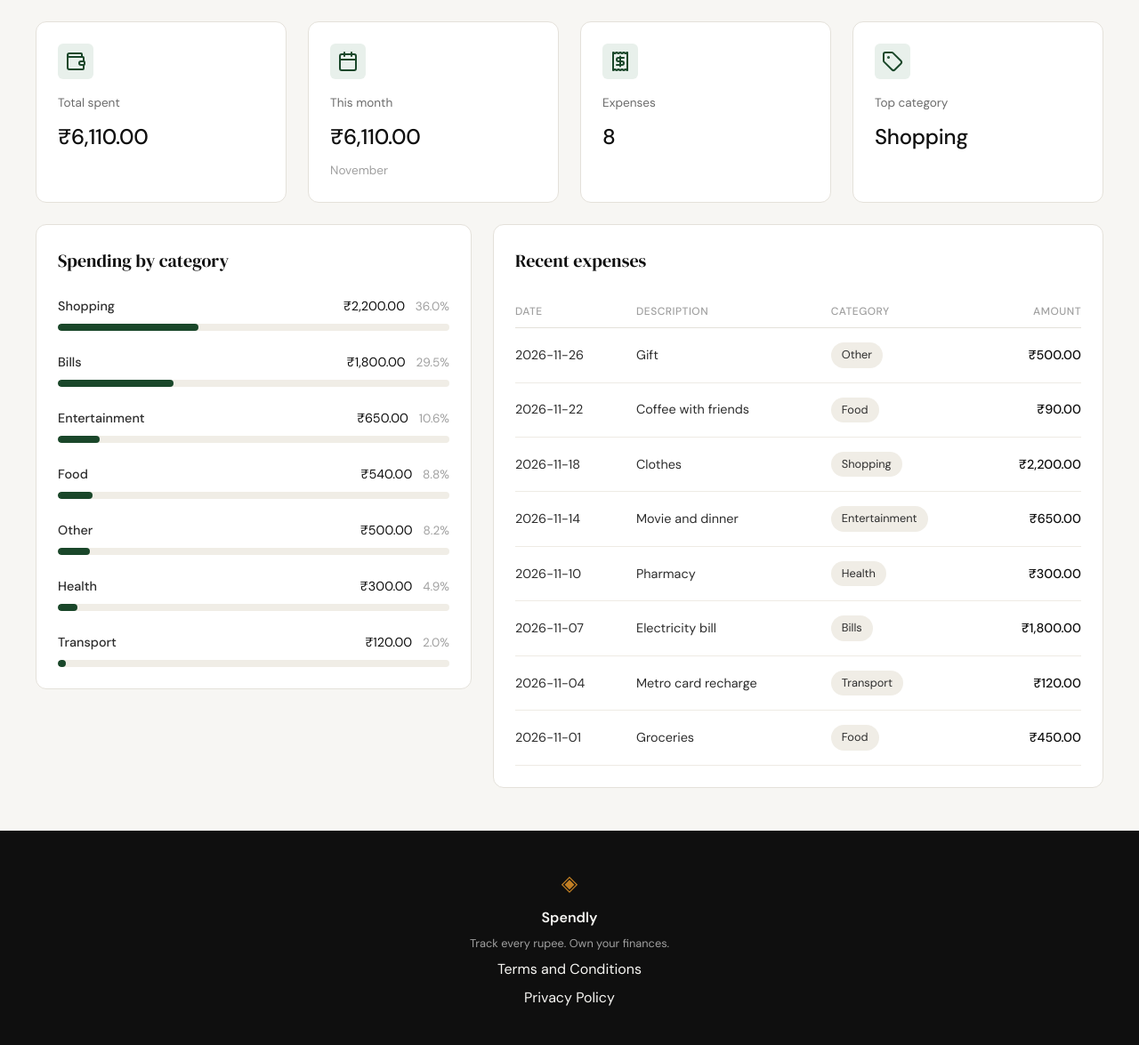
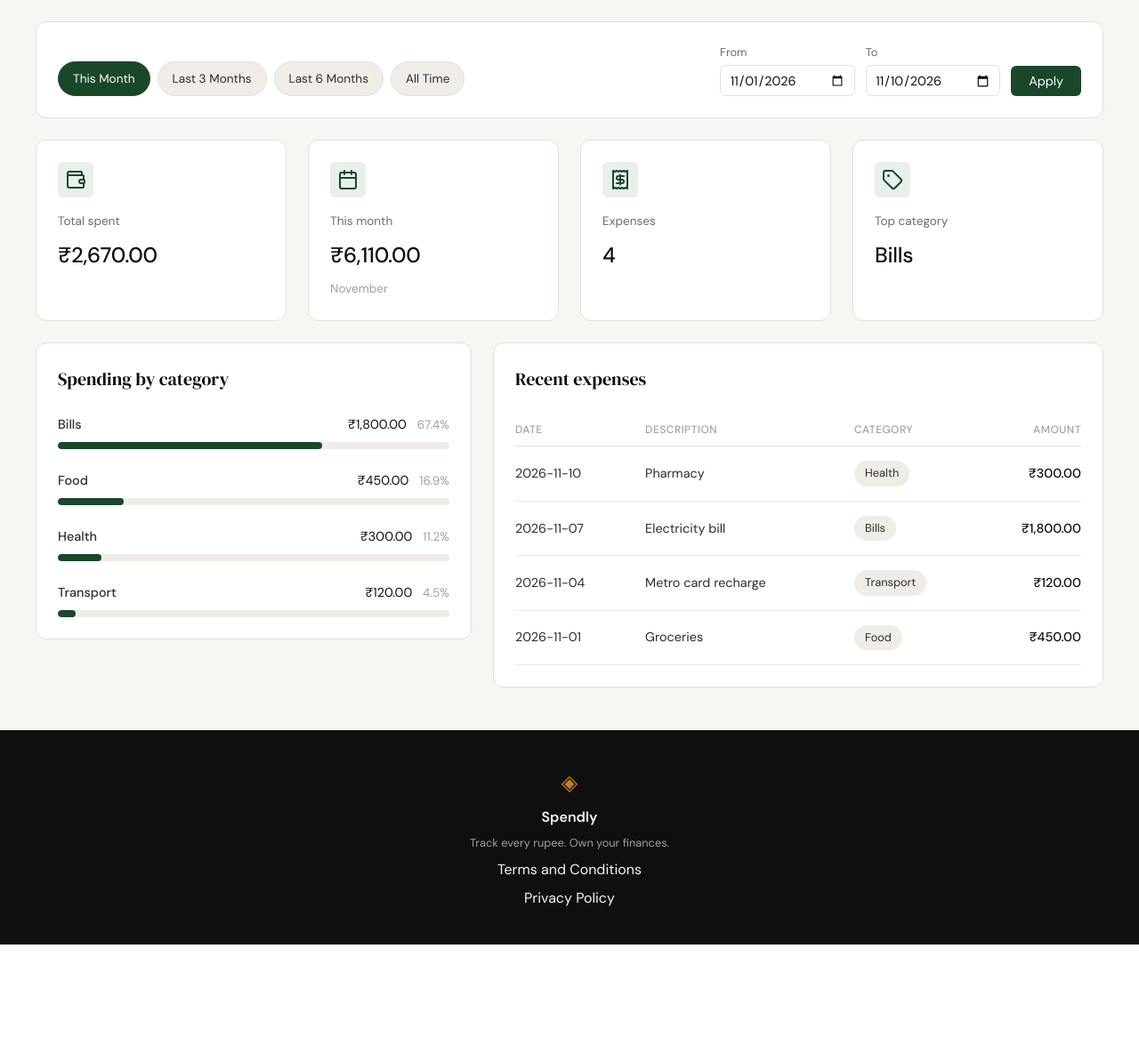
Before and after one commit to kamleshpaliwal/kharcha, a Flask app: page /profile?date_from=2026-11-01&date_to=2026-11-10 in a window 1280 px wide. Shown: the part 207-1382 px from the top of the page at 89% size. After the commit the page ends 1269 px from the top, so only its background shows below. Run offline with Flask 3, Linux system fonts and the light colour scheme; the visitor is signed in with stand-in values (Sample User, id 1); data comes from the database, SQL or seed files in the repository.

Commit message:
profile: add date range filter with presets to profile page

```diff
--- a/app.py
+++ b/app.py
@@ -1,5 +1,6 @@
 import os
 import sqlite3
+import calendar
 from datetime import date, datetime
 
 from flask import Flask, redirect, render_template, request, session, url_for
@@ -148,33 +149,98 @@ def inr(value):
     return f"₹{value:,.2f}"
 
 
+# ---- DATE FILTER ---------------------------------------------------- #
+def _date_clause(date_from, date_to):
+    """Return (sql_fragment, params) restricting expenses.date to a range."""
+    if date_from and date_to:
+        return " AND date BETWEEN ? AND ?", (date_from, date_to)
+    return "", ()
+
+
+def _parse_date(value):
+    """Return value if it is a valid YYYY-MM-DD string, else None."""
+    try:
+        datetime.strptime(value, "%Y-%m-%d")
+    except (TypeError, ValueError):
+        return None
+    return value
+
+
+def _parse_date_range(args):
+    """Return (date_from, date_to, error) from request args.
+
+    Missing or malformed values mean no filter. A reversed range also means
+    no filter, plus an error message for the user.
+    """
+    date_from = _parse_date(args.get("date_from", "").strip())
+    date_to = _parse_date(args.get("date_to", "").strip())
+    if not date_from or not date_to:
+        return None, None, None
+    if date_from > date_to:
+        return None, None, "Start date must be before end date."
+    return date_from, date_to, None
+
+
+def _months_ago(today, months):
+    """Return the date `months` calendar months before today (day clamped)."""
+    index = today.year * 12 + today.month - 1 - months
+    year, month = divmod(index, 12)
+    month += 1
+    day = min(today.day, calendar.monthrange(year, month)[1])
+    return date(year, month, day)
+
+
+def _build_presets(today):
+    """Return the quick-select filter presets, computed relative to today."""
+    end = today.isoformat()
+    return [
+        {"label": "This Month", "date_from": today.replace(day=1).isoformat(),
+         "date_to": end},
+        {"label": "Last 3 Months", "date_from": _months_ago(today, 3).isoformat(),
+         "date_to": end},
+        {"label": "Last 6 Months", "date_from": _months_ago(today, 6).isoformat(),
+         "date_to": end},
+        {"label": "All Time", "date_from": None, "date_to": None},
+    ]
+# ---- END DATE FILTER ------------------------------------------------ #
+
+
 # ---- SUMMARY STATS (owned by subagent 2) --------------------------- #
-def _get_summary(conn, user_id):
-    """Return a dict with total, count and month_total for the user."""
+def _get_summary(conn, user_id, date_from=None, date_to=None):
+    """Return a dict with total, count and month_total for the user.
+
+    total and count honour the date range; month_total is always the
+    current calendar month.
+    """
+    clause, extra = _date_clause(date_from, date_to)
     this_month = date.today().strftime("%Y-%m")
     row = conn.execute(
-        "SELECT COALESCE(SUM(amount), 0) AS total, "
-        "COUNT(*) AS count, "
-        "COALESCE(SUM(CASE WHEN substr(date, 1, 7) = ? THEN amount END), 0) "
-        "AS month_total "
-        "FROM expenses WHERE user_id = ?",
-        (this_month, user_id),
+        "SELECT COALESCE(SUM(amount), 0) AS total, COUNT(*) AS count "
+        "FROM expenses WHERE user_id = ?" + clause,
+        (user_id,) + extra,
     ).fetchone()
+    month_total = conn.execute(
+        "SELECT COALESCE(SUM(amount), 0) FROM expenses "
+        "WHERE user_id = ? AND substr(date, 1, 7) = ?",
+        (user_id, this_month),
+    ).fetchone()[0]
     return {
         "total": row["total"],
         "count": row["count"],
-        "month_total": row["month_total"],
+        "month_total": month_total,
     }
 # ---- END SUMMARY STATS --------------------------------------------- #
 
 
 # ---- CATEGORY BREAKDOWN (owned by subagent 3) ---------------------- #
-def _get_category_breakdown(conn, user_id, overall):
+def _get_category_breakdown(conn, user_id, overall, date_from=None, date_to=None):
     """Return a list of {category, total, percent}, highest total first."""
+    clause, extra = _date_clause(date_from, date_to)
     rows = conn.execute(
         "SELECT category, SUM(amount) AS total FROM expenses "
-        "WHERE user_id = ? GROUP BY category ORDER BY total DESC, category",
-        (user_id,),
+        "WHERE user_id = ?" + clause +
+        " GROUP BY category ORDER BY total DESC, category",
+        (user_id,) + extra,
     ).fetchall()
     return [
         {
@@ -188,12 +254,13 @@ def _get_category_breakdown(conn, user_id, overall):
 
 
 # ---- TRANSACTION HISTORY (owned by subagent 1) --------------------- #
-def _get_recent_expenses(conn, user_id, limit=10):
+def _get_recent_expenses(conn, user_id, limit=10, date_from=None, date_to=None):
     """Return the user's most recent expenses, newest first."""
+    clause, extra = _date_clause(date_from, date_to)
     return conn.execute(
         "SELECT date, description, category, amount FROM expenses "
-        "WHERE user_id = ? ORDER BY date DESC, id DESC LIMIT ?",
-        (user_id, limit),
+        "WHERE user_id = ?" + clause + " ORDER BY date DESC, id DESC LIMIT ?",
+        (user_id,) + extra + (limit,),
     ).fetchall()
 # ---- END TRANSACTION HISTORY --------------------------------------- #
 
@@ -203,6 +270,8 @@ def profile():
     user_id = session.get("user_id")
     if not user_id:
         return redirect(url_for("login"))
+
+    date_from, date_to, filter_error = _parse_date_range(request.args)
 
     conn = get_db()
     try:
@@ -214,9 +283,13 @@ def profile():
             session.clear()
             return redirect(url_for("login"))
 
-        summary = _get_summary(conn, user_id)
-        categories = _get_category_breakdown(conn, user_id, summary["total"])
-        recent = _get_recent_expenses(conn, user_id)
+        summary = _get_summary(conn, user_id, date_from, date_to)
+        categories = _get_category_breakdown(
+            conn, user_id, summary["total"], date_from, date_to
+        )
+        recent = _get_recent_expenses(
+            conn, user_id, date_from=date_from, date_to=date_to
+        )
     finally:
         conn.close()
 
@@ -224,8 +297,18 @@ def profile():
         user["created_at"], "%Y-%m-%d %H:%M:%S"
     ).strftime("%B %Y")
 
+    presets = _build_presets(date.today())
+    for preset in presets:
+        preset["active"] = (
+            preset["date_from"] == date_from and preset["date_to"] == date_to
+        )
+
     return render_template(
         "profile.html",
+        presets=presets,
+        date_from=date_from,
+        date_to=date_to,
+        filter_error=filter_error,
         user=user,
         member_since=member_since,
         total=summary["total"],
--- a/static/css/style.css
+++ b/static/css/style.css
@@ -726,6 +726,83 @@ a { color: inherit; text-decoration: none; }
     border-radius: 999px;
 }
 
+.profile-filter {
+    display: flex;
+    flex-wrap: wrap;
+    align-items: flex-end;
+    justify-content: space-between;
+    gap: 1rem 1.5rem;
+}
+
+.profile-filter-presets {
+    display: flex;
+    flex-wrap: wrap;
+    gap: 0.5rem;
+}
+
+.profile-filter-btn {
+    background: var(--paper-warm);
+    color: var(--ink-soft);
+    font-size: 0.85rem;
+    padding: 0.5rem 1rem;
+    border-radius: 999px;
+    border: 1px solid var(--border);
+    text-decoration: none;
+}
+
+.profile-filter-btn:hover { border-color: var(--accent); }
+
+.profile-filter-btn.is-active {
+    background: var(--accent);
+    border-color: var(--accent);
+    color: var(--paper-card);
+}
+
+.profile-filter-form {
+    display: flex;
+    flex-wrap: wrap;
+    align-items: flex-end;
+    gap: 0.75rem;
+}
+
+.profile-filter-field {
+    display: flex;
+    flex-direction: column;
+    gap: 0.25rem;
+    font-size: 0.8rem;
+    color: var(--ink-muted);
+}
+
+.profile-filter-field input {
+    font-family: var(--font-body);
+    font-size: 0.9rem;
+    color: var(--ink);
+    background: var(--paper-card);
+    border: 1px solid var(--border);
+    border-radius: var(--radius-sm);
+    padding: 0.4rem 0.6rem;
+}
+
+.profile-filter-apply {
+    font-family: var(--font-body);
+    font-size: 0.9rem;
+    background: var(--accent);
+    color: var(--paper-card);
+    border: none;
+    border-radius: var(--radius-sm);
+    padding: 0.5rem 1.25rem;
+    cursor: pointer;
+}
+
+.profile-filter-error {
+    flex-basis: 100%;
+    background: var(--danger-light);
+    color: var(--danger);
+    font-size: 0.85rem;
+    padding: 0.5rem 0.75rem;
+    border-radius: var(--radius-sm);
+}
+
 .profile-stats {
     display: grid;
     grid-template-columns: repeat(4, 1fr);
@@ -921,6 +998,8 @@ a { color: inherit; text-decoration: none; }
     .dash-stats { grid-template-columns: 1fr; }
     .profile-page { padding: 1rem 1rem 2rem; }
     .profile-stats { grid-template-columns: 1fr; }
+    .profile-filter,
+    .profile-filter-form { flex-direction: column; align-items: stretch; }
     .profile-header {
         flex-direction: column;
         text-align: center;
--- a/templates/profile.html
+++ b/templates/profile.html
@@ -15,6 +15,32 @@
             </div>
             <span class="profile-pill">Member since {{ member_since }}</span>
         </header>
+
+        <section class="profile-card profile-filter">
+            <div class="profile-filter-presets">
+                {% for p in presets %}
+                {% if p.date_from %}
+                <a class="profile-filter-btn{% if p.active %} is-active{% endif %}" href="{{ url_for('profile', date_from=p.date_from, date_to=p.date_to) }}">{{ p.label }}</a>
+                {% else %}
+                <a class="profile-filter-btn{% if p.active %} is-active{% endif %}" href="{{ url_for('profile') }}">{{ p.label }}</a>
+                {% endif %}
+                {% endfor %}
+            </div>
+            <form class="profile-filter-form" method="get" action="{{ url_for('profile') }}">
+                <label class="profile-filter-field">
+                    <span>From</span>
+                    <input type="date" name="date_from" value="{{ date_from or '' }}" required>
+                </label>
+                <label class="profile-filter-field">
+                    <span>To</span>
+                    <input type="date" name="date_to" value="{{ date_to or '' }}" required>
+                </label>
+                <button type="submit" class="profile-filter-apply">Apply</button>
+            </form>
+            {% if filter_error %}
+            <p class="profile-filter-error" role="alert">{{ filter_error }}</p>
+            {% endif %}
+        </section>
 
         <div class="profile-stats">
             <div class="profile-card profile-stat">
@@ -101,7 +127,11 @@
                     </table>
                 </div>
                 {% else %}
+                {% if date_from %}
+                <p class="profile-empty">No expenses in this date range.</p>
+                {% else %}
                 <p class="profile-empty">No expenses yet. Once you add some, they'll show up here.</p>
+                {% endif %}
                 {% endif %}
             </section>
         </div>
```
Also changed, not shown: tests/test_profile.py (+135 -0 lines), .claude/specs/06-date-filter-profile.md (added).
